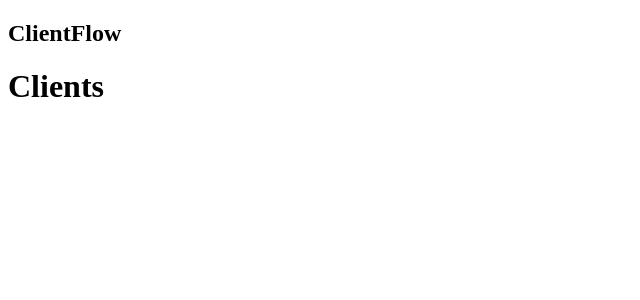
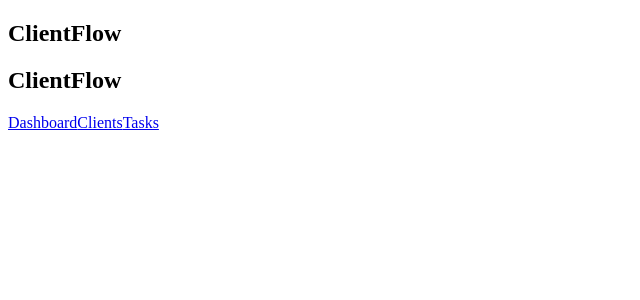
Before and after one commit to CharlesNeres/clientflow-dashboard, a React (Vite) app: page /clients in a window 1280 px wide. Shown: the top 300 px of the page, without its empty margins (0-640 px from the left). Built offline with nearby package versions, Linux system fonts and the light colour scheme.

Commit message:
feat: add navigation links

```diff
--- a/src/pages/Clients.tsx
+++ b/src/pages/Clients.tsx
@@ -1,5 +1,22 @@
+import { Link, Outlet } from "react-router-dom";
 function Clients() {
-  return <h1>Clients</h1>;
+  return (
+    <div>
+      <header>
+        <h2>ClientFlow</h2>
+
+        <nav>
+          <Link to="/">Dashboard</Link>
+          <Link to="/clients">Clients</Link>
+          <Link to="/tasks">Tasks</Link>
+        </nav>
+      </header>
+
+      <main>
+        <Outlet />
+      </main>
+    </div>
+  );
 }
 
 export default Clients;
```
